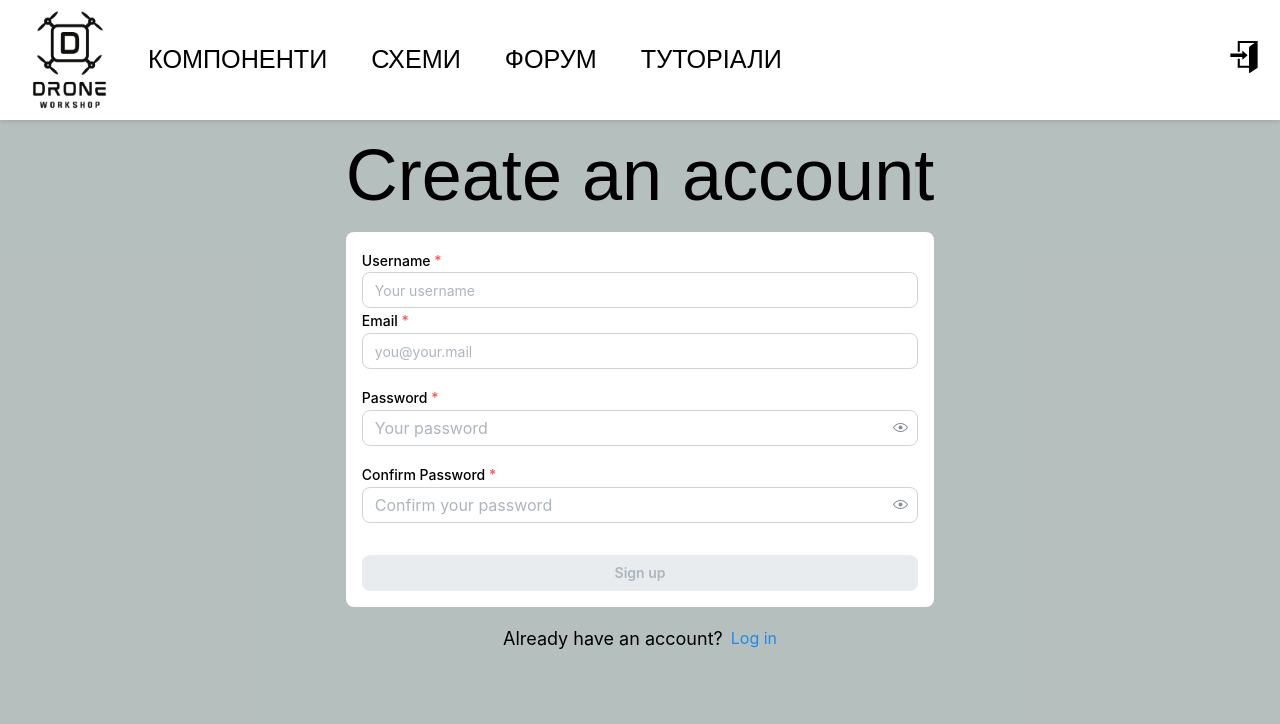
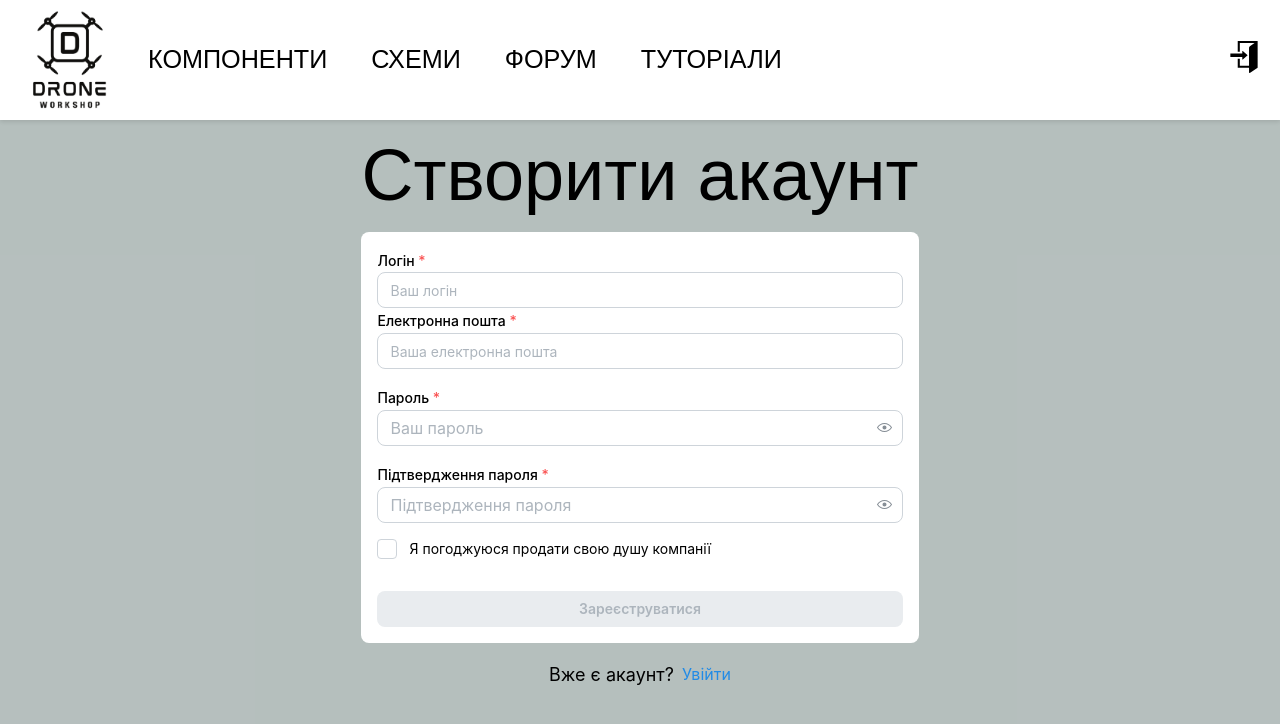
Before and after one commit to bergamontt/droneworkshop, a React (Vite) app in the folder frontend/: page /register in a window 1280 px wide. Shown: the top 724 px of the page. Built offline with nearby package versions, Linux system fonts and the light colour scheme; a web font is replaced by a local one.

Commit message:
Translated authentification pages to Ukrainian

```diff
--- a/frontend/src/components/authentification/LogInForm.jsx
+++ b/frontend/src/components/authentification/LogInForm.jsx
@@ -29,8 +29,8 @@ export default function LogInForm() {
             const token = await login(username, password);
             setToken(token);
             navigate("/profile")
-        } catch (err) {
-            setError(err.message || 'Something went wrong');
+        } catch {
+            setError('Не вдалося ввійти в акаунт');
         } finally {
             setLoading(false);
         }
@@ -39,16 +39,16 @@ export default function LogInForm() {
     return (
         <div className="login-form">
             <TextInput
-                label="Username"
-                placeholder="Your username"
+                label="Логін"
+                placeholder="Ваш логін"
                 value={username}
                 onChange={(event) => setUsername(event.currentTarget.value)}
                 required
                 radius="md"
             />
             <PasswordInput
-                label="Password"
-                placeholder="Your password"
+                label="Пароль"
+                placeholder="Пароль"
                 value={password}
                 onChange={(event) => setPassword(event.currentTarget.value)}
                 required
@@ -68,7 +68,7 @@ export default function LogInForm() {
                     size="sm"
                     onClick={() => navigate('/restore-password')}
                 >
-                    Forgot password?
+                    Забули пароль?
                 </Anchor>
             </Group>
 
@@ -80,7 +80,7 @@ export default function LogInForm() {
                 loading={loading}
                 disabled={!username || !password}
             >
-                Sign in
+                Ввійти
             </Button>
         </div>
     );
--- a/frontend/src/components/authentification/RegisterForm.jsx
+++ b/frontend/src/components/authentification/RegisterForm.jsx
@@ -1,5 +1,5 @@
 import {
-    Button,
+    Button, Checkbox,
     PasswordInput,
     Text,
     TextInput,
@@ -16,6 +16,7 @@ export default function RegisterForm() {
     const [email, setEmail] = useState('');
     const [password, setPassword] = useState('');
     const [confirmPassword, setConfirmPassword] = useState('');
+    const [agreed, setAgreed] = useState(false);
     const [loading, setLoading] = useState(false);
     const [error, setError] = useState('');
 
@@ -25,13 +26,13 @@ export default function RegisterForm() {
 
         try {
             if (password !== confirmPassword) {
-                setError('Passwords do not match');
+                setError('Паролі не співпадають');
             } else {
                 await registerUser({username, password, email});
                 navigate("/log-in");
             }
-        } catch (err) {
-            setError(err.message || 'Something went wrong');
+        } catch {
+            setError('Не вдалося зареєструватися');
         } finally {
             setLoading(false);
         }
@@ -40,24 +41,24 @@ export default function RegisterForm() {
     return (
         <div className="register-form">
             <TextInput
-                label="Username"
-                placeholder="Your username"
+                label="Логін"
+                placeholder="Ваш логін"
                 value={username}
                 onChange={(event) => setUsername(event.currentTarget.value)}
                 required
                 radius="md"
             />
             <TextInput
-                label="Email"
-                placeholder="you@your.mail"
+                label="Електронна пошта"
+                placeholder="Ваша електронна пошта"
                 value={email}
                 onChange={(event) => setEmail(event.currentTarget.value)}
                 required
                 radius="md"
             />
             <PasswordInput
-                label="Password"
-                placeholder="Your password"
+                label="Пароль"
+                placeholder="Ваш пароль"
                 value={password}
                 onChange={(event) => setPassword(event.currentTarget.value)}
                 required
@@ -65,13 +66,19 @@ export default function RegisterForm() {
                 radius="md"
             />
             <PasswordInput
-                label="Confirm Password"
-                placeholder="Confirm your password"
+                label="Підтвердження пароля"
+                placeholder="Підтвердження пароля"
                 value={confirmPassword}
                 onChange={(event) => setConfirmPassword(event.currentTarget.value)}
                 required
                 mt="md"
                 radius="md"
+            />
+
+            <Checkbox
+                mt="md"
+                onChange={() => setAgreed(!agreed)}
+                label="Я погоджуюся продати свою душу компанії"
             />
 
             {error && (
@@ -86,9 +93,9 @@ export default function RegisterForm() {
                 radius="md"
                 onClick={handleSubmit}
                 loading={loading}
-                disabled={!username || !password || !confirmPassword}
+                disabled={!username || !password || !confirmPassword || !agreed}
             >
-                Sign up
+                Зареєструватися
             </Button>
         </div>
     );
--- a/frontend/src/pages/authentification/ChangePasswordPage.jsx
+++ b/frontend/src/pages/authentification/ChangePasswordPage.jsx
@@ -31,15 +31,15 @@ export default function ChangePasswordPage() {
 
         try {
             if (newPassword !== confirmPassword) {
-                setMessage('New passwords do not match.');
+                setMessage('Паролі не співпадають');
             } else {
                 await updateUserPassword(user.username, newPassword);
-                setMessage('Password changed successfully.');
+                setMessage('Пароль успішно змінено!');
                 setNewPassword('');
                 setConfirmPassword('');
             }
-        } catch (err) {
-            setMessage(err.message || 'Failed to change password.');
+        } catch {
+            setMessage('Не вдалося оновити пароль');
         } finally {
             setLoading(false);
         }
@@ -55,11 +55,12 @@ export default function ChangePasswordPage() {
                     fontFamily: "'WDXL Lubrifont TC', Arial, sans-serif",
                     fontWeight: "500",
                     fontSize: "72px",
-                }}>Change Password</Title>
+                }}>Зміна паролю</Title>
 
                 <Paper withBorder shadow="sm" p={30} mt={30} radius="md">
                     <PasswordInput
-                        label="New Password"
+                        label="Пароль"
+                        placeholder="Новий пароль"
                         value={newPassword}
                         onChange={(e) => setNewPassword(e.currentTarget.value)}
                         required
@@ -67,7 +68,8 @@ export default function ChangePasswordPage() {
                         radius="md"
                     />
                     <PasswordInput
-                        label="Confirm New Password"
+                        label="Підтвердження паролю"
+                        placeholder="Підтвердження нового паролю"
                         value={confirmPassword}
                         onChange={(e) => setConfirmPassword(e.currentTarget.value)}
                         required
@@ -88,7 +90,7 @@ export default function ChangePasswordPage() {
                         loading={loading}
                         disabled={!newPassword || !confirmPassword}
                     >
-                        Change Password
+                        Змінити пароль
                     </Button>
 
                     <Group justify="flex-start" mt="xs">
@@ -97,7 +99,7 @@ export default function ChangePasswordPage() {
                             size="sm"
                             onClick={() => navigate("/profile")}
                         >
-                            To profile page
+                            До сторінки профілю
                         </Anchor>
                     </Group>
                 </Paper>
--- a/frontend/src/pages/authentification/LogInPage.jsx
+++ b/frontend/src/pages/authentification/LogInPage.jsx
@@ -14,20 +14,20 @@ export default function LogInPage() {
         <div className="login-page-container">
             <div className="login-form-container">
                 <span className="login-title">
-                    Welcome back!
+                    Вхід в акаунт
                 </span>
 
                 <LogInForm />
 
                 <p className="login-subtitle">
                     <span>
-                        Do not have an account yet?
+                        Немає акаунта?
                     </span>
                     <Anchor
                         component="button"
                         underline="hover"
                         onClick={() => navigate("/register")}
-                    >Create account</Anchor>
+                    >Створити акаунт</Anchor>
                 </p>
             </div>
         </div>
--- a/frontend/src/pages/authentification/ManageProfilePage.jsx
+++ b/frontend/src/pages/authentification/ManageProfilePage.jsx
@@ -45,9 +45,9 @@ export default function ManageProfilePage() {
             user.email = email;
             user.bio = bio;
             await updateUserInfo(user);
-            setMessage('Changes saved successfully!');
+            setMessage('Інформація успішно оновлена!');
         } catch {
-            setMessage('Error saving new information.');
+            setMessage('Не вдалося оновити інформацію');
         } finally {
             setSaving(false);
         }
@@ -77,25 +77,25 @@ export default function ManageProfilePage() {
                                 {username}
                             </Title>
                             <Text size="sm" c="dimmed" mb="md">
-                                Manage your profile information.
+                                Керуйте своїм профілем
                             </Text>
 
                             <Stack spacing="sm">
                                 <TextInput
-                                    label="Email"
+                                    label="Електронна пошта"
                                     value={email}
                                     onChange={(e) => setEmail(e.currentTarget.value)}
                                     required
                                     radius="md"
-                                    placeholder="your@email.com"
+                                    placeholder="Ваша електронна пошта"
                                 />
 
                                 <TextInput
-                                    label="Biography"
+                                    label="Опис"
                                     value={bio}
                                     onChange={(e) => setBio(e.currentTarget.value)}
                                     radius="md"
-                                    placeholder="Something about yourself"
+                                    placeholder="Напишіть щось про себе"
                                 />
 
                                 <Group justify="flex-start" mt="xs">
@@ -104,7 +104,7 @@ export default function ManageProfilePage() {
                                         size="sm"
                                         onClick={() => navigate("/change-password")}
                                     >
-                                        Change Password
+                                        Змінити пароль
                                     </Anchor>
                                 </Group>
 
@@ -124,7 +124,7 @@ export default function ManageProfilePage() {
                                     radius="md"
                                     color="blue"
                                 >
-                                    Save Changes
+                                    Зберегти зміни
                                 </Button>
                             </Stack>
                         </Grid.Col>
--- a/frontend/src/pages/authentification/RegisterPage.jsx
+++ b/frontend/src/pages/authentification/RegisterPage.jsx
@@ -10,20 +10,20 @@ export default function RegisterPage() {
         <section className="register-page-container">
             <div className="register-form-container">
                 <span className="register-title">
-                    Create an account
+                    Створити акаунт
                 </span>
 
                 <RegisterForm />
 
                 <p className="login-subtitle">
                 <span>
-                    Already have an account?
+                    Вже є акаунт?
                 </span>
                     <Anchor
                         component="button"
                         underline="hover"
                         onClick={() => navigate("/log-in")}
-                    >Log in</Anchor>
+                    >Увійти</Anchor>
                 </p>
             </div>
         </section>
```
